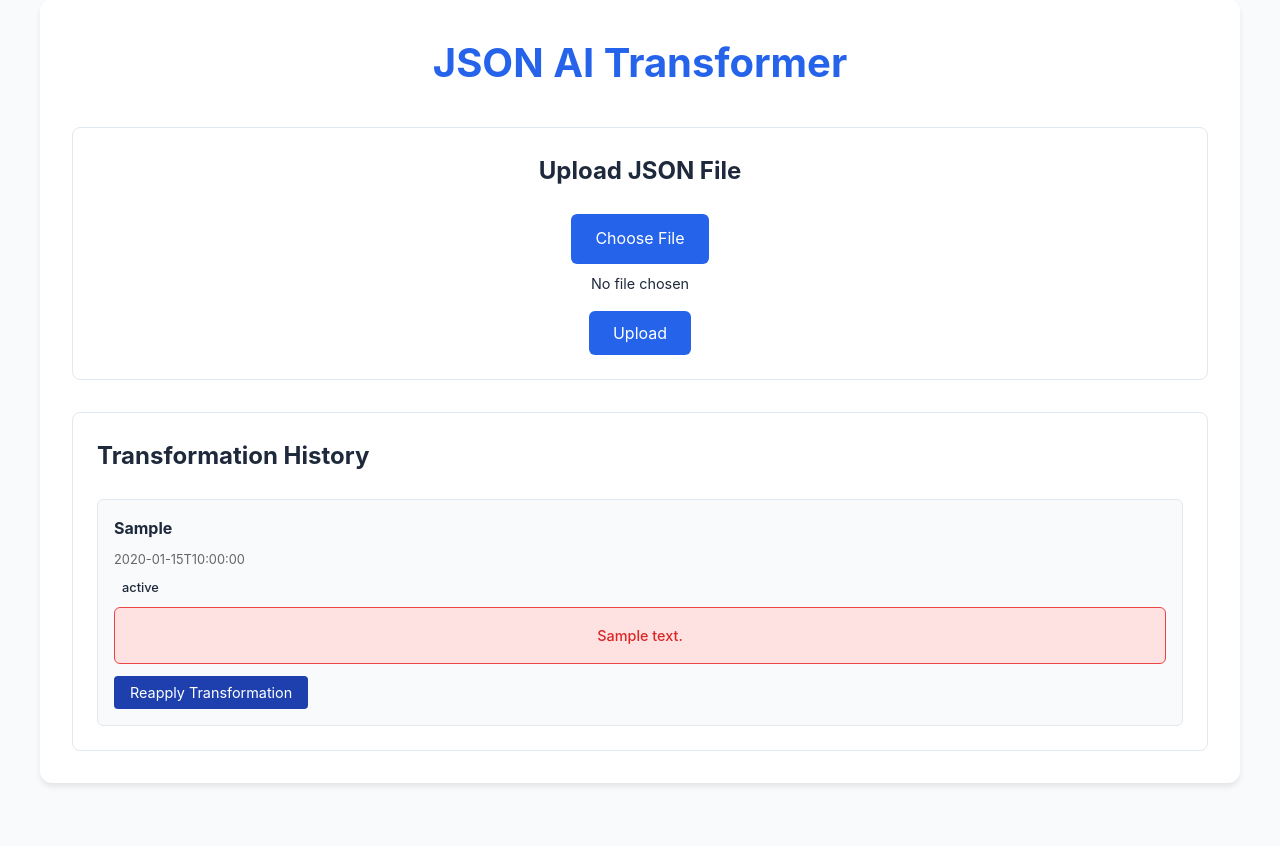
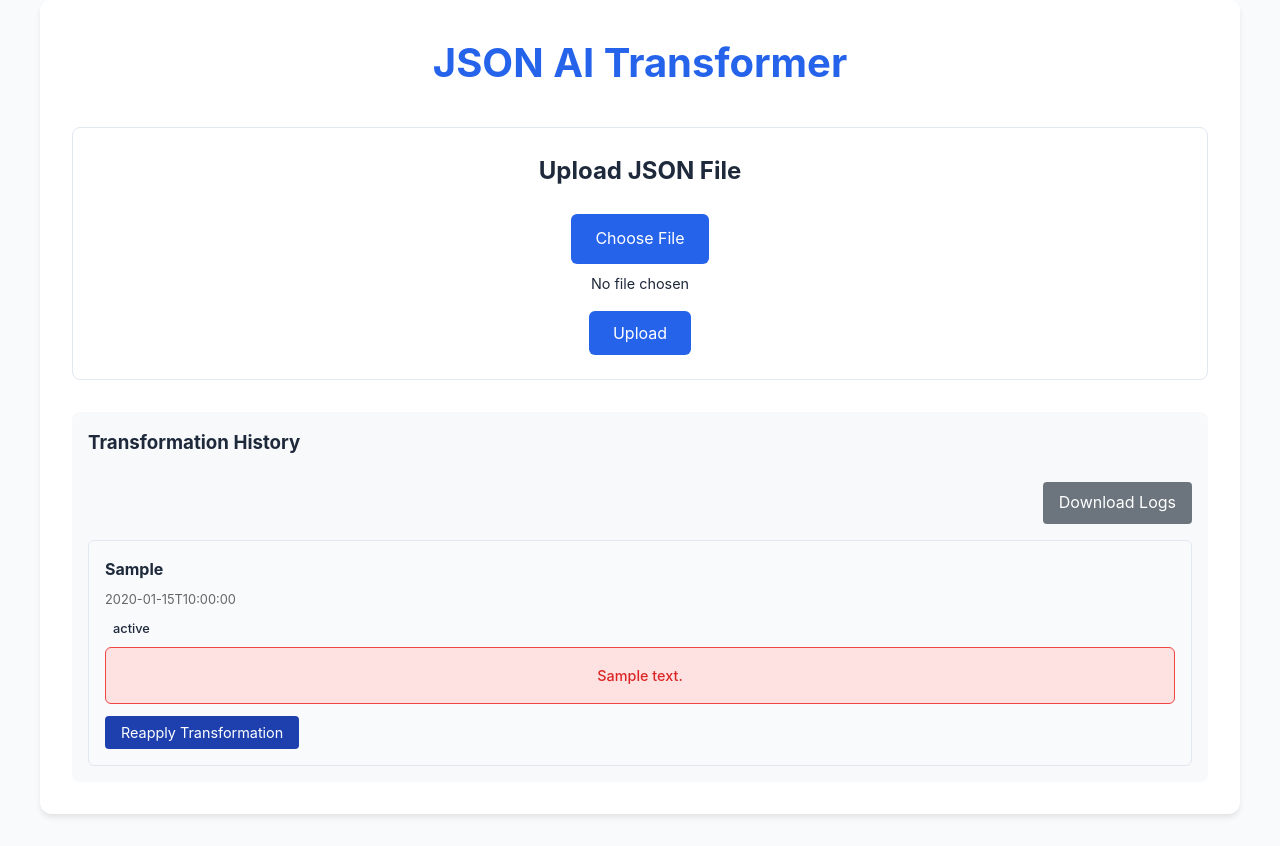
Before and after one commit to ASHUTOSH-13/json-parser, a Flask app: page / in a window 1280 px wide. Shown: the part 33-879 px from the top of the page. Before the commit the page ends 819 px from the top, so only its background shows below. Run offline with Flask 3, Linux system fonts and the light colour scheme; tables that the repository leaves empty hold one stand-in row (values such as "Sample post").

Commit message:
Add CSV logging functionality for transformations and download feature

```diff
--- a/app.py
+++ b/app.py
@@ -1,10 +1,11 @@
-from flask import Flask, request, render_template, send_file, session, jsonify
+from flask import Flask, request, render_template, send_file, session, jsonify, send_from_directory
 import os
 import json
 from ai_engine import generate_transformation_code
 from executor import apply_transformation
 from dotenv import load_dotenv
 from models import db, TransformationHistory
+from csv_logger import CSVLogger
 
 load_dotenv()
 
@@ -21,6 +22,9 @@ UPLOAD_FOLDER = 'uploads'
 OUTPUT_FOLDER = 'outputs'
 os.makedirs(UPLOAD_FOLDER, exist_ok=True)
 os.makedirs(OUTPUT_FOLDER, exist_ok=True)
+
+# Initialize CSV logger
+csv_logger = CSVLogger(os.path.join(OUTPUT_FOLDER, 'transformation_logs.csv'))
 
 # Initialize database
 with app.app_context():
@@ -88,7 +92,19 @@ def index():
                     transformation_code=code
                 )
 
-                if isinstance(transformed_result, dict) and 'error' in transformed_result:
+                success = not (isinstance(transformed_result, dict) and 'error' in transformed_result)
+
+                # Log to CSV
+                csv_logger.log_transformation(
+                    user_query=prompt,
+                    input_prompt=prompt,
+                    input_json=data_to_use,
+                    generated_code=code,
+                    transformed_output=transformed_result,
+                    success_flag=success
+                )
+
+                if not success:
                     transformed_data = transformed_result
                     history_entry.status = 'error'
                     history_entry.error_message = transformed_result['error']
@@ -159,5 +175,13 @@ def reapply_transformation(id):
         'data': transformed_result
     })
 
+@app.route('/download/<filename>')
+def download_file(filename):
+    return send_from_directory(OUTPUT_FOLDER, filename, as_attachment=True)
+
+@app.route('/download-logs')
+def download_logs():
+    return send_from_directory(OUTPUT_FOLDER, 'transformation_logs.csv', as_attachment=True)
+
 if __name__ == '__main__':
     app.run(host='0.0.0.0', port=5000, debug=True)
--- a/templates/index.html
+++ b/templates/index.html
@@ -175,10 +175,33 @@
 
         .history-section {
             margin-top: 2rem;
-            padding: 1.5rem;
-            border: 1px solid var(--border-color);
+            padding: 1rem;
+            background: #f8f9fa;
             border-radius: 8px;
-            background: white;
+        }
+
+        .history-actions {
+            margin-bottom: 1rem;
+            display: flex;
+            justify-content: flex-end;
+        }
+
+        .btn-secondary {
+            background-color: #6c757d;
+            color: white;
+            padding: 0.5rem 1rem;
+            border-radius: 4px;
+            text-decoration: none;
+            transition: background-color 0.2s;
+        }
+
+        .btn-secondary:hover {
+            background-color: #5a6268;
+        }
+
+        .history-list {
+            list-style: none;
+            padding: 0;
         }
 
         .history-item {
@@ -315,7 +338,11 @@
 
         {% if history %}
             <div class="history-section">
-                <h2>Transformation History</h2>
+                <h3>Transformation History</h3>
+                <div class="history-actions">
+                    <a href="{{ url_for('download_logs') }}" class="btn btn-secondary">Download Logs</a>
+                </div>
+                <div class="history-list">
                     {% for item in history %}
                         <div class="history-item">
                             <h4>{{ item.prompt }}</h4>
@@ -327,6 +354,7 @@
                             <button class="reapply-button" onclick="reapplyTransformation({{ item.id }})">Reapply Transformation</button>
                         </div>
                     {% endfor %}
+                </div>
             </div>
         {% endif %}
     </div>
```
Also changed, not shown: csv_logger.py (added, +43 -0 lines), 1 other file. Lines whose indentation alone changed are shown as unchanged.
